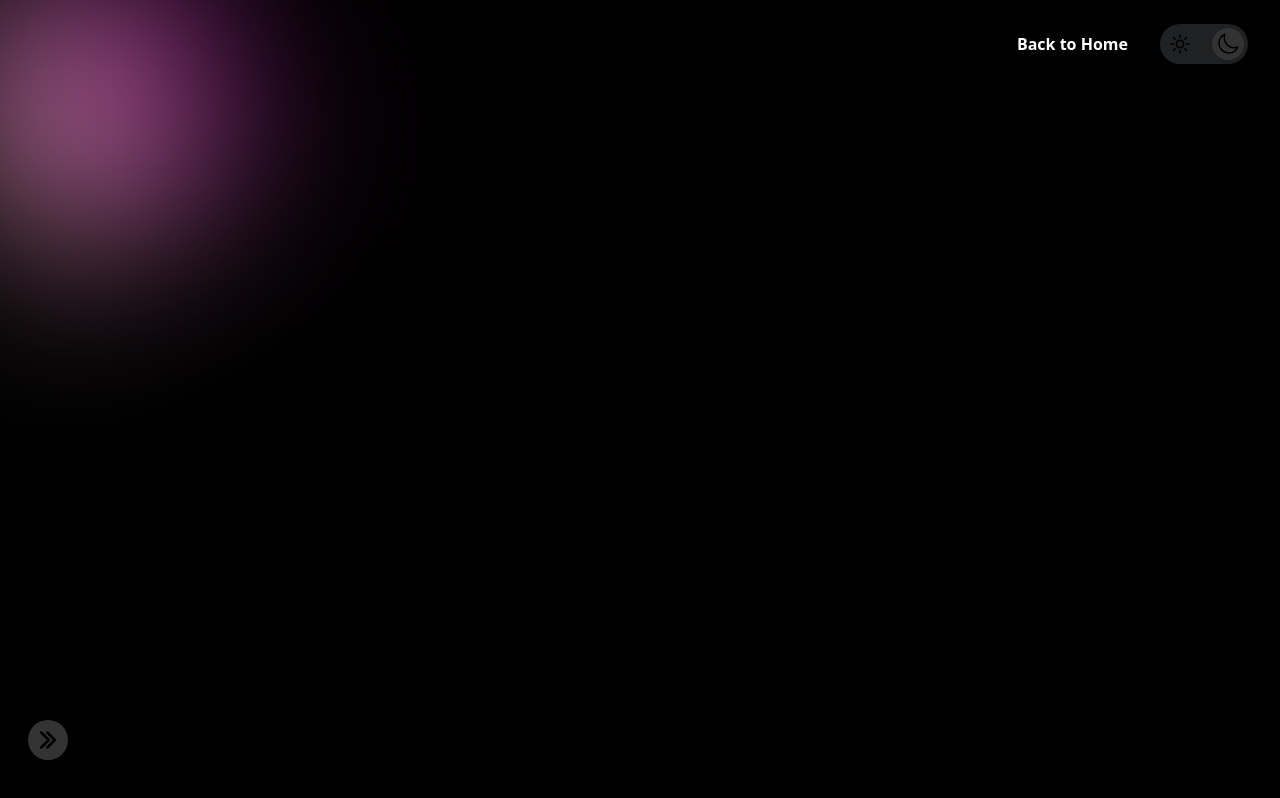
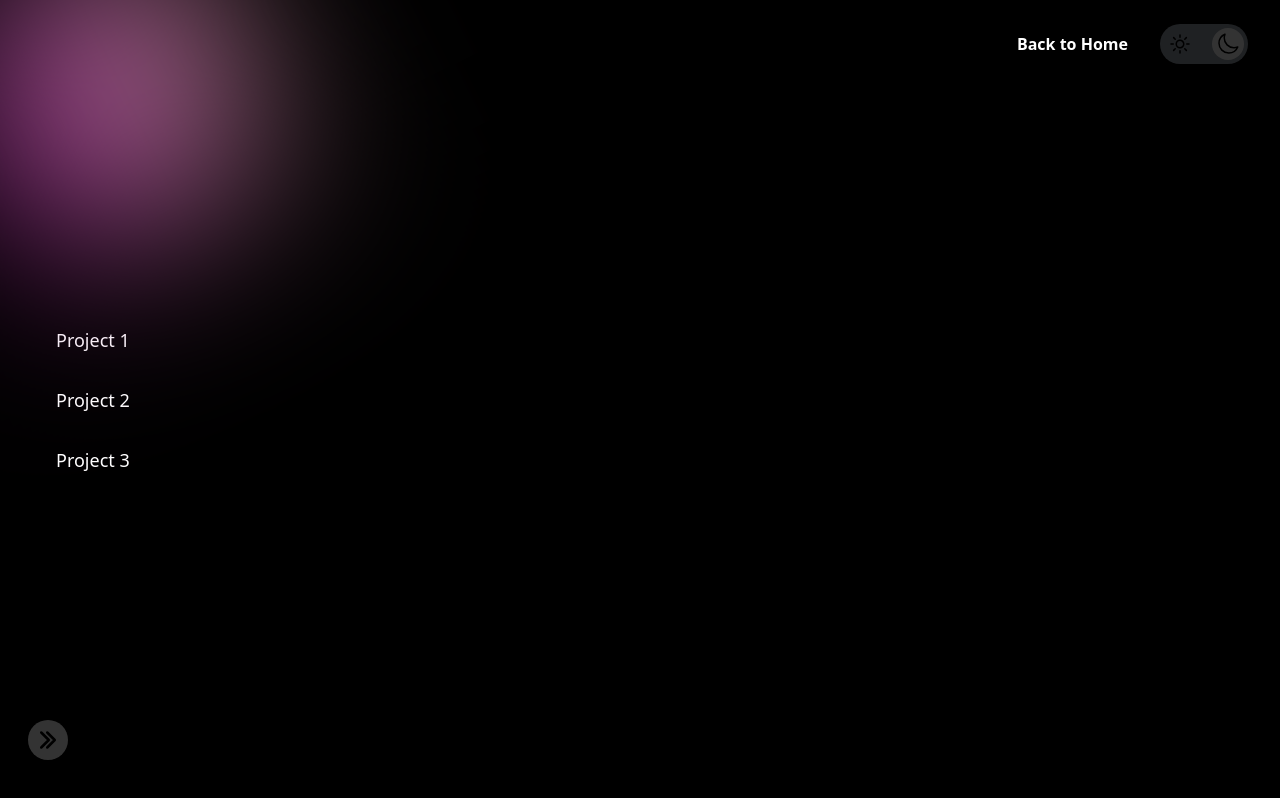
Before and after one commit to sing1176/Portfolio, a React (Create React App) app: page /projects in a window 1280 px wide. Built offline with nearby package versions, Linux system fonts and the light colour scheme.

Commit message:
added dummy projects with animations

```diff
--- a/src/components/Projects.js
+++ b/src/components/Projects.js
@@ -1,29 +1,68 @@
 import React, { useContext, useState, useEffect } from 'react';
+import { useLocation } from 'react-router-dom';
 import ThemeContext from './ThemeContext';
 import BottomMenu from './BottomMenu';
 import Blob from './Blob';
 import Nav from './Nav';
+import { motion } from 'framer-motion';
 
 const Projects = () => {
   const { theme } = useContext(ThemeContext);
   const [mouseCoords, setMouseCoords] = useState({ x: 0, y: 0 });
+  const location = useLocation();
 
   const backgroundColor = theme === 'light' ? 'bg-gray-200' : 'bg-black';
   const textColor = theme === 'light' ? 'text-black' : 'text-white';
 
-  const buttonVariants = {
-    hover: {
-      scale: 1.1,
-      transition: { duration: 0.3 },
-    },
-    pressed: {
-      scale: 0.9,
-    },
-  };
-
   const onMouseMove = (e) => {
     setMouseCoords({ x: e.clientX, y: e.clientY });
   };
+
+  const projects = [
+    {
+      id: 1,
+      title: 'Project 1',
+      description: 'Lorem ipsum dolor sit amet, consectetur adipiscing elit.',
+    },
+    {
+      id: 2,
+      title: 'Project 2',
+      description:
+        'Pellentesque habitant morbi tristique senectus et netus et malesuada fames ac turpis egestas.',
+    },
+    {
+      id: 3,
+      title: 'Project 3',
+      description:
+        'Nullam finibus sem in justo varius, a sagittis nulla vehicula.',
+    },
+  ];
+
+  useEffect(() => {
+    const animateList = () => {
+      const listItems = document.querySelectorAll('.project-item');
+
+      listItems.forEach((item, index) => {
+        item.style.opacity = '0';
+        item.style.transform = 'translateX(-50px)';
+        item.style.transition = `opacity 0.3s ease ${
+          index * 0.1
+        }s, transform 0.3s ease ${index * 0.1}s`;
+      });
+
+      setTimeout(() => {
+        listItems.forEach((item) => {
+          item.style.opacity = '1';
+          item.style.transform = 'translateX(0)';
+        });
+      }, 0);
+    };
+
+    if (location.state?.from === '/') {
+      // Animation triggered when navigating from the home page
+      animateList();
+    }
+  }, [location]);
 
   return (
     <>
@@ -33,6 +72,23 @@ const Projects = () => {
         <div className="absolute bottom-4 right-4 md:top-4 md:right-4 z-40">
           <Nav />
         </div>
+        <div className="flex justify-between flex-col ml-10">
+          {projects.map((project) => (
+            <motion.div
+              key={project.id}
+              className="project-item"
+              initial={{ opacity: 0, x: -50 }}
+              animate={{ opacity: 1, x: 0 }}
+              transition={{ duration: 0.3 }}>
+              <motion.button
+                className={`p-4 flex flex-col items-center justify-center ${backgroundColor} ${textColor}`}
+                whileHover={{ scale: 1.1 }}
+                whileTap={{ scale: 0.9 }}>
+                <h2 className="text-lg">{project.title}</h2>
+              </motion.button>
+            </motion.div>
+          ))}
+        </div>
       </div>
       <BottomMenu />
       <Blob mouseCoords={mouseCoords} />
```
